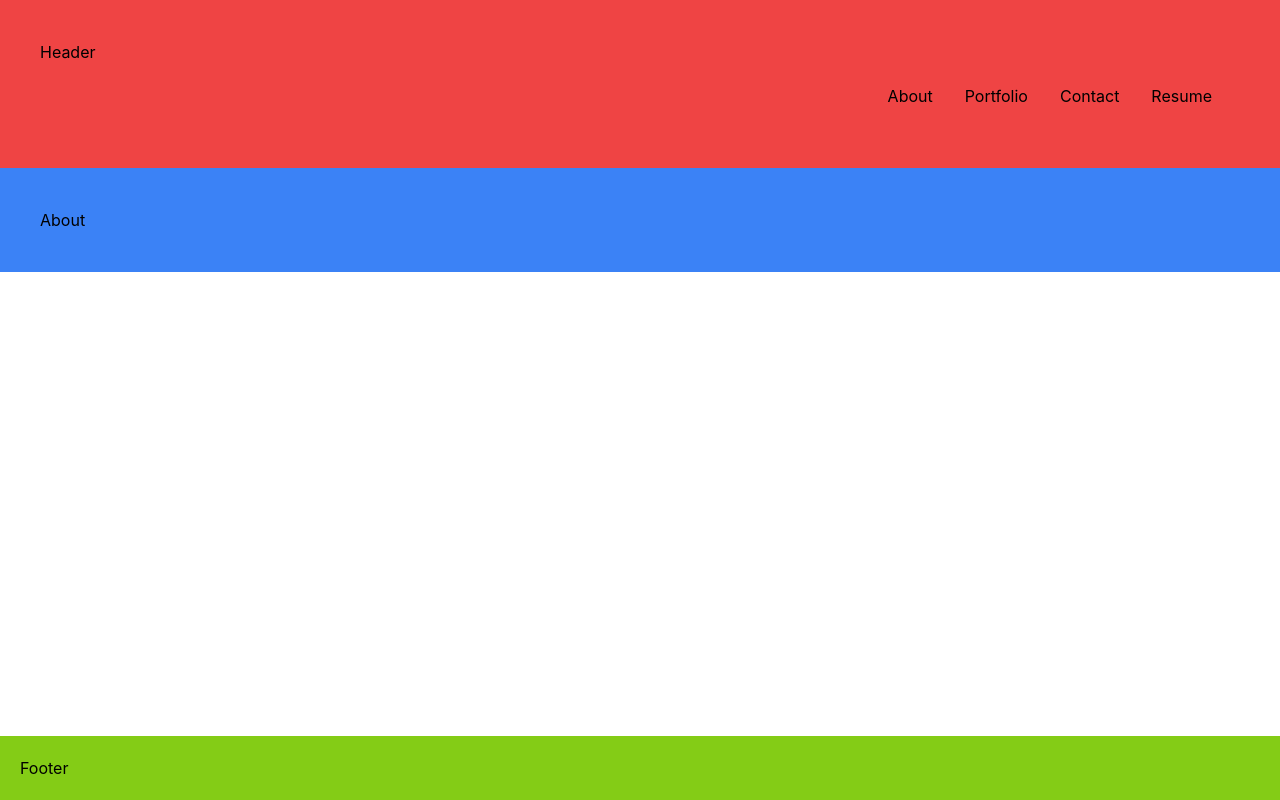
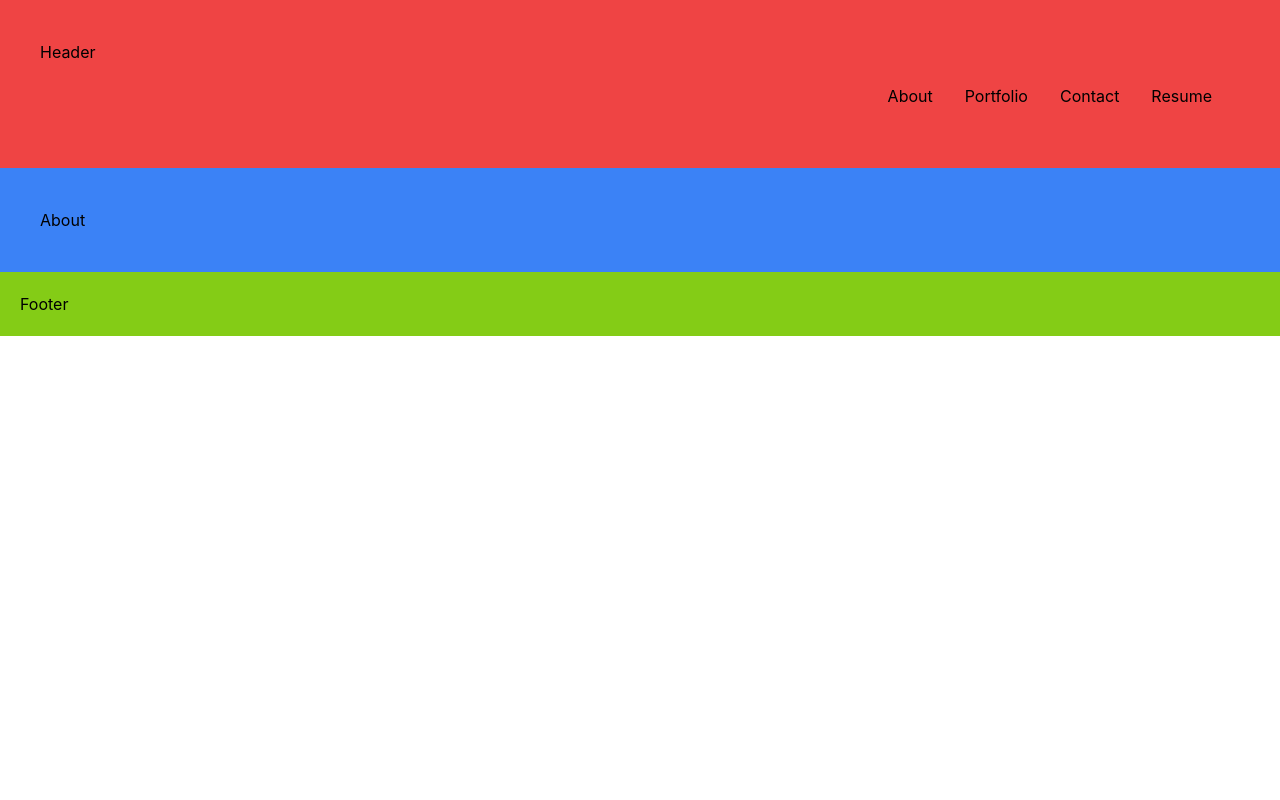
Before and after one commit to SamMarch/20-React-Challenge-React-Portfolio, a React (Create React App) app in the folder portfolio/: page / in a window 1280 px wide. Built offline with nearby package versions, Linux system fonts and the light colour scheme.

Commit message:
footer styling fixed

```diff
--- a/portfolio/src/components/Footer.js
+++ b/portfolio/src/components/Footer.js
@@ -2,7 +2,7 @@ import React from "react";
 
 function Footer() {
   return (
-    <footer className="bg-lime-500 absolute inset-x-0 bottom-0 p-5">
+    <footer className="bg-lime-500 mt-auto p-5">
       <h1>Footer</h1>
     </footer>
   );
```
